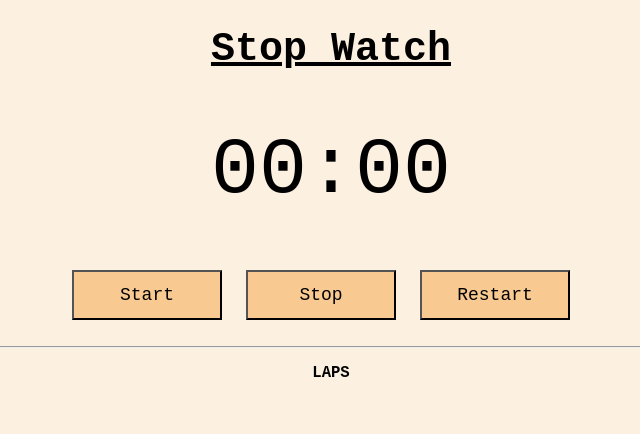
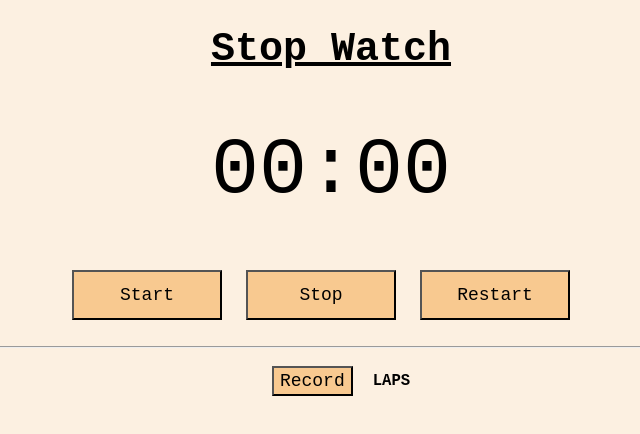
Before and after one commit to Akhil373/stop-watch, a plain HTML site: page index.html in a window 1280 px wide. Shown: the whole page, without its empty margins (309-949 px from the left). Drawn offline with Linux system fonts and the light colour scheme.

Commit message:
Added Record Button

```diff
--- a/index.html
+++ b/index.html
@@ -16,7 +16,10 @@
     </div>
     <br>
     <hr>
-    <h3>LAPS</h3>
+    <div class="record">
+        <button onclick="recordClock()">Record</button>
+        <h3>LAPS</h3>
+    </div>
 
     <script src="main.js"></script>
 </body>
--- a/main.js
+++ b/main.js
@@ -25,16 +25,18 @@ function startClock() {
 }
 
 function stopClock() {
+    clearInterval(interval)
+    isRunning = false;
+}
+
+function recordClock() {
     if(count <= 10) {
         let paragraph = document.createElement("p");
         let text = document.createTextNode(`#${count} ${time.innerHTML}`);
         paragraph.appendChild(text);
         document.body.appendChild(paragraph);
     }
-
-    clearInterval(interval)
     count ++;
-    isRunning = false;
 }
 
 function restartClock() {
--- a/style.css
+++ b/style.css
@@ -14,12 +14,6 @@ button{
     font-family: monospace;
     font-size: 18px;
     /* border: 2px solid darkkhaki; */
-}
-
-h3{
-    text-align: center;
-    font-family: monospace;
-    font-size: larger;
 }
 
 #title{
@@ -40,3 +34,21 @@ h3{
 .btn{
     text-align: center;
 }
+
+.record{
+    display: flex;
+    justify-content: center;
+    align-items: center;
+}
+
+.record h3{
+    font-family: monospace;
+    font-size: larger;
+    display: inline;
+}
+
+.record button{
+    margin-left: 20px;
+    height: 30px;
+    width: auto;
+}
```
